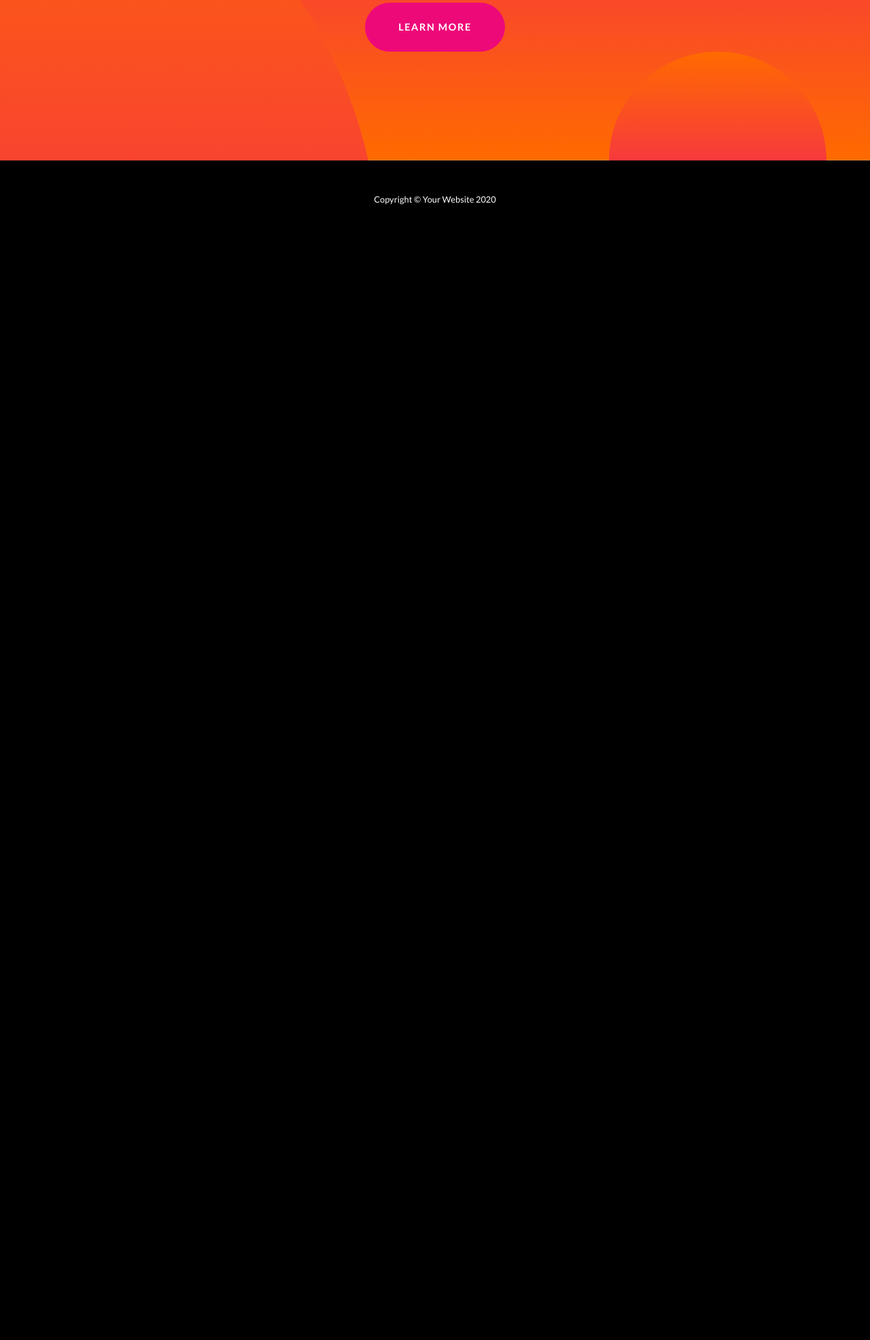
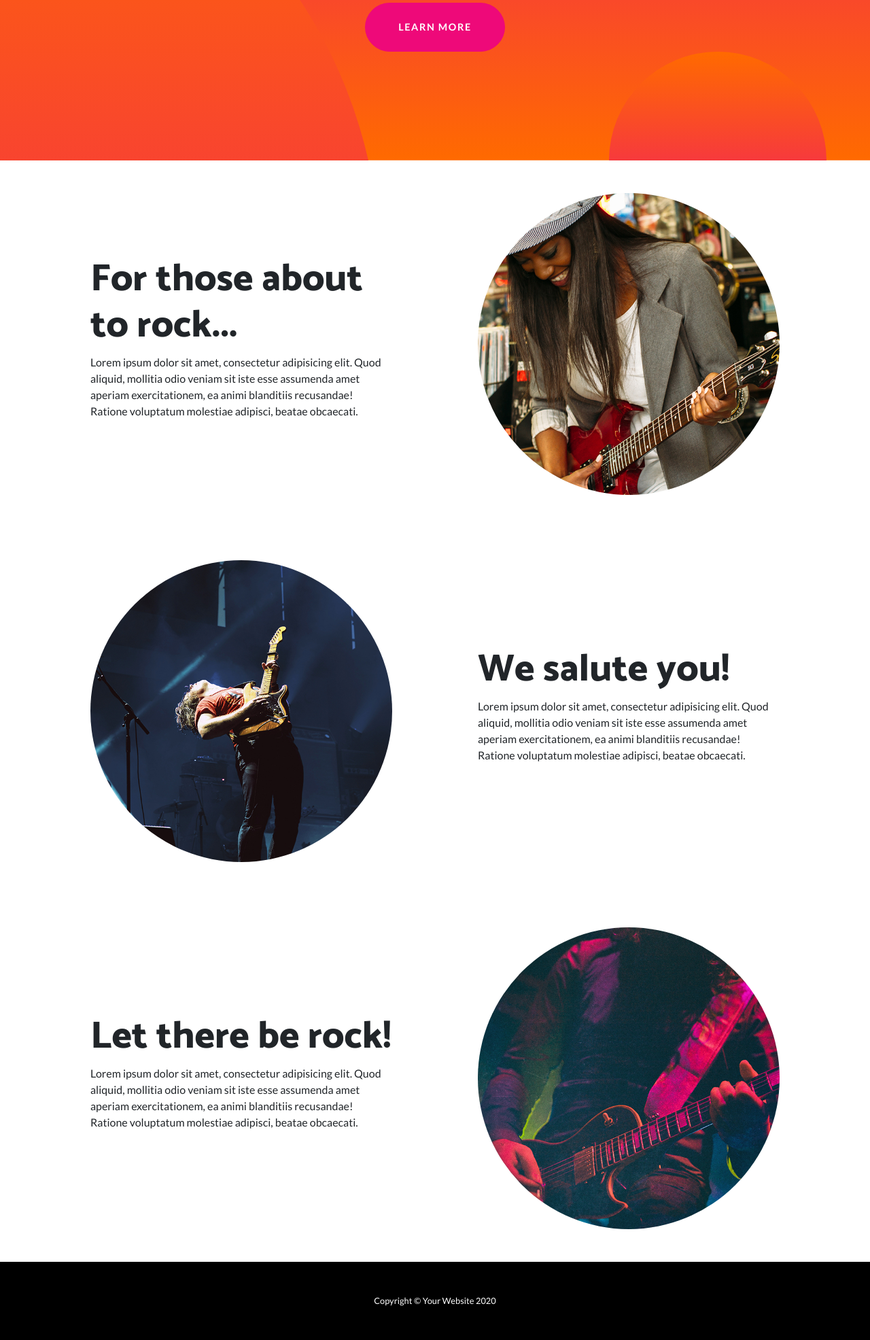
Before and after one commit to jumboduck/lets-play, a Flask app: page / in a window 1280 px wide. Shown: the part 451-2422 px from the top of the page at 68% size. Before the commit the page ends 752 px from the top, so only its background shows below. Run offline with Flask 2, Linux system fonts and the light colour scheme; some libraries are stand-ins or nearby versions.

Commit message:
Move bootstrap body code to main section of index.html

```diff
--- a/Templates/public/index.html
+++ b/Templates/public/index.html
@@ -1,3 +1,65 @@
 {% extends 'public/template/base.html' %}
 
 {% block title %} Let's Play | Home {% endblock %}
+
+{% block content %}
+<section>
+    <div class="container">
+      <div class="row align-items-center">
+        <div class="col-lg-6 order-lg-2">
+          <div class="p-5">
+            <img class="img-fluid rounded-circle" src="{{url_for('static', filename='img/01.jpg')}}" alt="">
+          </div>
+        </div>
+        <div class="col-lg-6 order-lg-1">
+          <div class="p-5">
+            <h2 class="display-4">For those about to rock...</h2>
+            <p>Lorem ipsum dolor sit amet, consectetur adipisicing elit. Quod aliquid, mollitia odio veniam sit iste
+              esse assumenda amet aperiam exercitationem, ea animi blanditiis recusandae! Ratione voluptatum molestiae
+              adipisci, beatae obcaecati.</p>
+          </div>
+        </div>
+      </div>
+    </div>
+  </section>
+
+  <section>
+    <div class="container">
+      <div class="row align-items-center">
+        <div class="col-lg-6">
+          <div class="p-5">
+            <img class="img-fluid rounded-circle" src="{{url_for('static', filename='img/02.jpg')}}" alt="">
+          </div>
+        </div>
+        <div class="col-lg-6">
+          <div class="p-5">
+            <h2 class="display-4">We salute you!</h2>
+            <p>Lorem ipsum dolor sit amet, consectetur adipisicing elit. Quod aliquid, mollitia odio veniam sit iste
+              esse assumenda amet aperiam exercitationem, ea animi blanditiis recusandae! Ratione voluptatum molestiae
+              adipisci, beatae obcaecati.</p>
+          </div>
+        </div>
+      </div>
+    </div>
+  </section>
+
+  <section>
+    <div class="container">
+      <div class="row align-items-center">
+        <div class="col-lg-6 order-lg-2">
+          <div class="p-5">
+            <img class="img-fluid rounded-circle" src="{{url_for('static', filename='img/03.jpg')}}" alt="">
+          </div>
+        </div>
+        <div class="col-lg-6 order-lg-1">
+          <div class="p-5">
+            <h2 class="display-4">Let there be rock!</h2>
+            <p>Lorem ipsum dolor sit amet, consectetur adipisicing elit. Quod aliquid, mollitia odio veniam sit iste
+              esse assumenda amet aperiam exercitationem, ea animi blanditiis recusandae! Ratione voluptatum molestiae
+              adipisci, beatae obcaecati.</p>
+          </div>
+        </div>
+      </div>
+    </div>
+  </section>
+{% endblock %}
```
